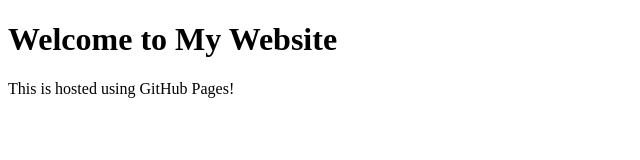
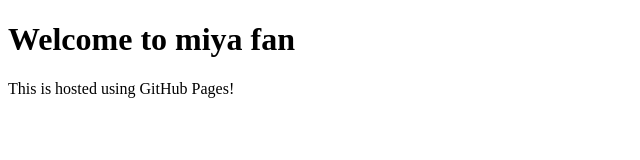
Before and after one commit to hypen802/nayan, a plain HTML site: page index.html in a window 1280 px wide. Shown: the whole page, without its empty margins (0-640 px from the left). Drawn offline with Linux system fonts and the light colour scheme.

Commit message:
Update index.html
<h1>

```diff
--- a/index.html
+++ b/index.html
@@ -4,7 +4,7 @@
 <title>My Simple Website</title>
 </head>
 <body>
-<h1>Welcome to My Website</h1>
+<h1>Welcome to miya fan</h1>
 <p>This is hosted using GitHub Pages!</p>
 </body>
 </html>
```
